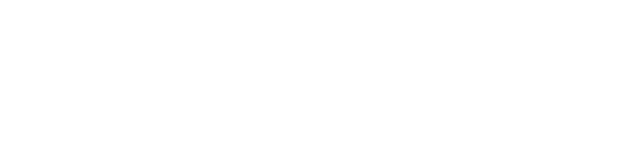
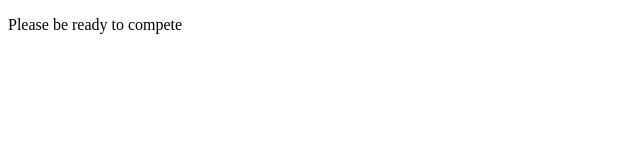
Before and after one commit to peterabajicode/dev-repo, a plain HTML site: page index.html in a window 1280 px wide. Shown: the whole page, without its empty margins (0-640 px from the left). Drawn offline with Linux system fonts and the light colour scheme.

Commit message:
Added the code

```diff
--- a/index.html
+++ b/index.html
@@ -7,6 +7,6 @@
     <title>Document</title>
 </head>
 <body>
-
+ <p>Please be ready to compete</p>
 </body>
 </html>
```
